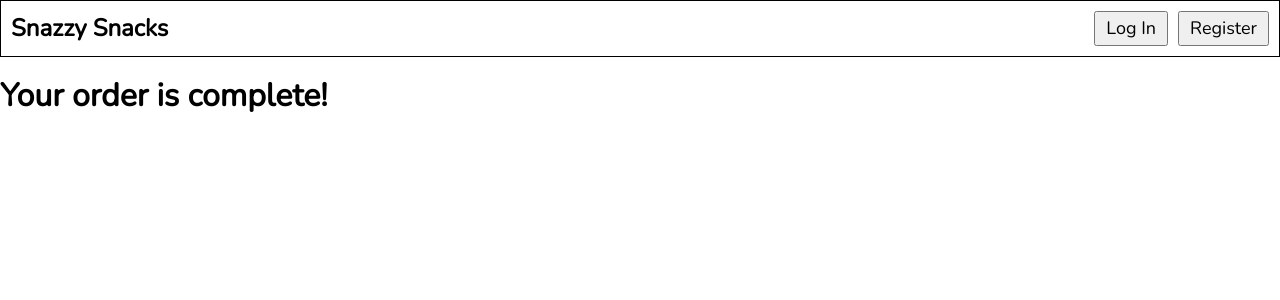
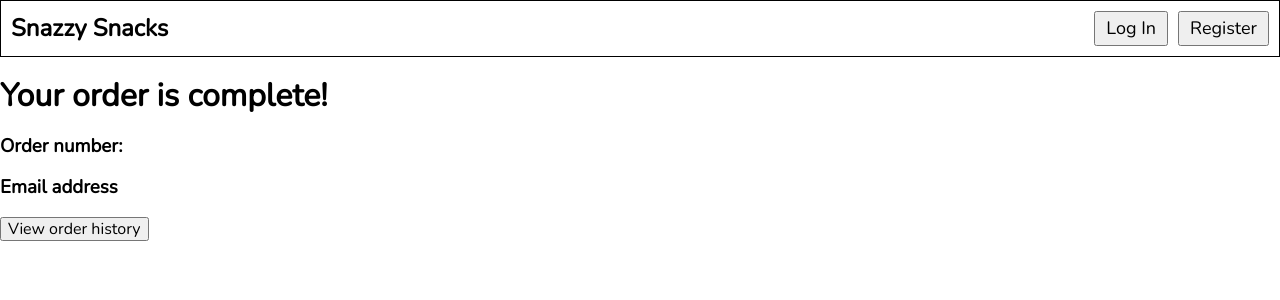
Before and after one commit to thekatcodes/snazzy-snacks, a React (Create React App) app in the folder client/: page /order-confirmation in a window 1280 px wide. Shown: the top 300 px of the page. Built offline with nearby package versions, Linux system fonts and the light colour scheme; no server answers; a web font is replaced by a local one.

Commit message:
Update order confirmation code

```diff
--- a/client/src/components/OrderConfirmation.js
+++ b/client/src/components/OrderConfirmation.js
@@ -3,12 +3,17 @@ import React from "react";
 
 
 
-function Subscriptions() {
+function OrderConfirmation() {
     return (
         <>
-        <h1>Your order is complete!</h1>
+            <h1>Your order is complete!</h1>
+            <div>
+                <h3>Order number: </h3>
+                <h3>Email address </h3>
+            </div>
+            <button>View order history</button>
         </>
     )
 }
 
-export default Subscriptions;
+export default OrderConfirmation;
```
